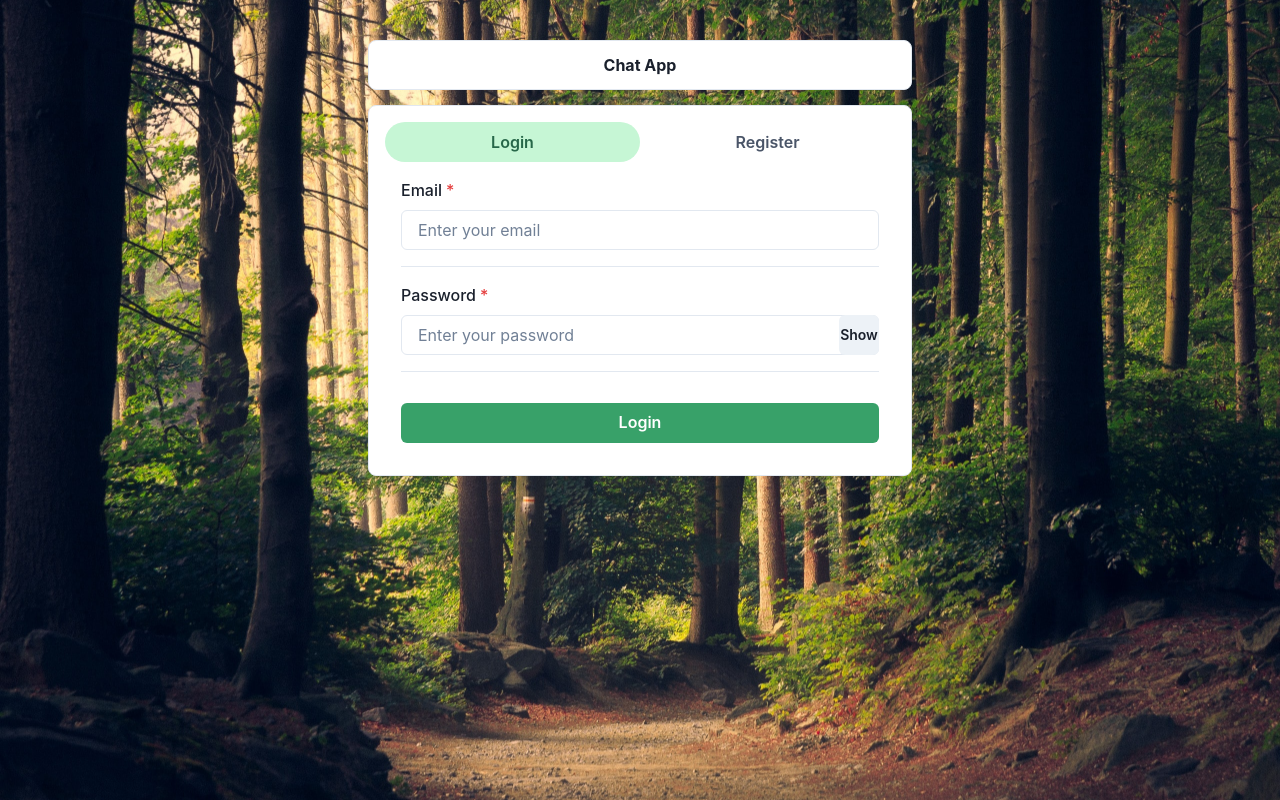
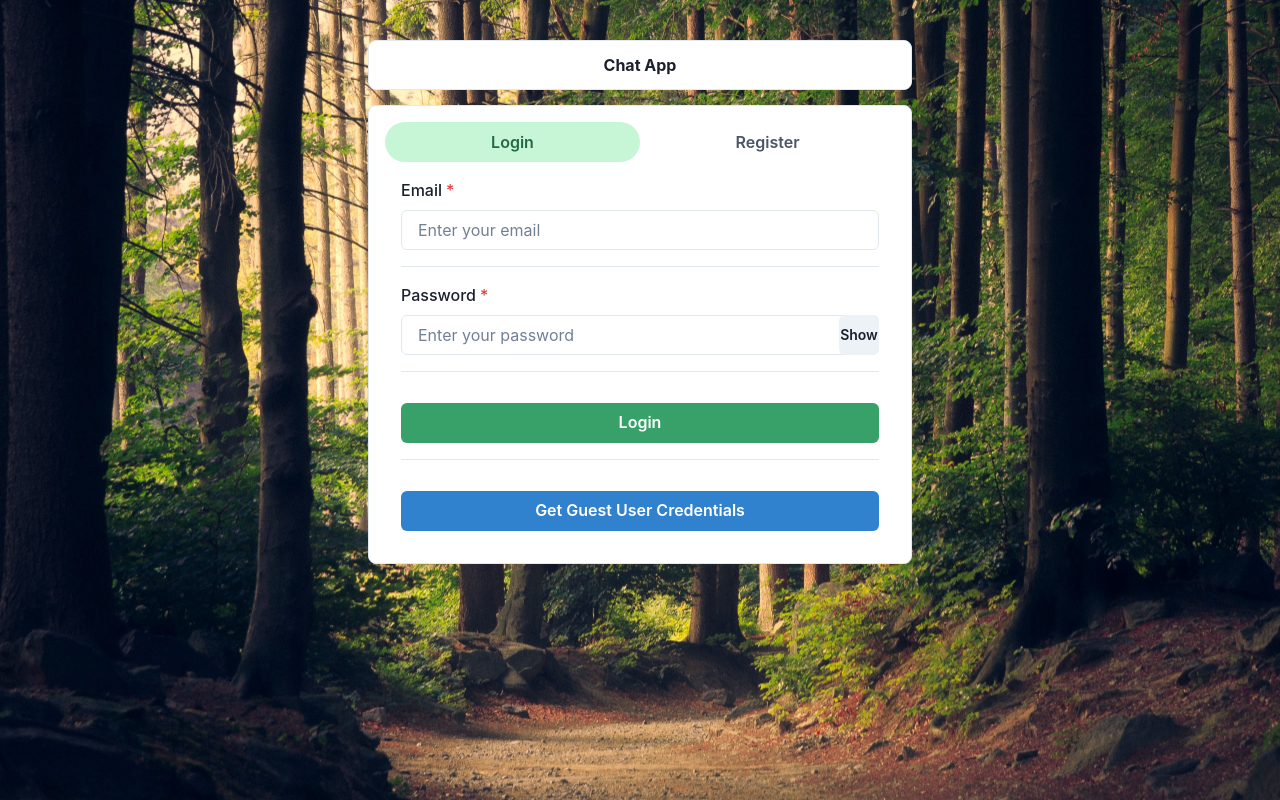
Before and after one commit to Kali-Venum/My-MERN-Chat-APP, a React (Create React App) app in the folder frontend/: page / in a window 1280 px wide. Built offline with nearby package versions, Linux system fonts and the light colour scheme.

Commit message:
get guest user credentials button added.

```diff
--- a/frontend/src/Components/Auth/Login.js
+++ b/frontend/src/Components/Auth/Login.js
@@ -17,7 +17,7 @@ function Login() {
 
   const onLoginHandler = () => {
     console.log("click...");
-  }
+  };
 
   return (
     <VStack
@@ -62,6 +62,17 @@ function Login() {
       >
         Login
       </Button>
+      <Button
+        colorScheme={"blue"}
+        width={"100%"}
+        marginTop={"15px"}
+        onClick={() => {
+          setEmail("guest@example.com");
+          setPassword("12345678A");
+        }}
+      >
+        Get Guest User Credentials
+      </Button>
     </VStack>
   );
 }
```
